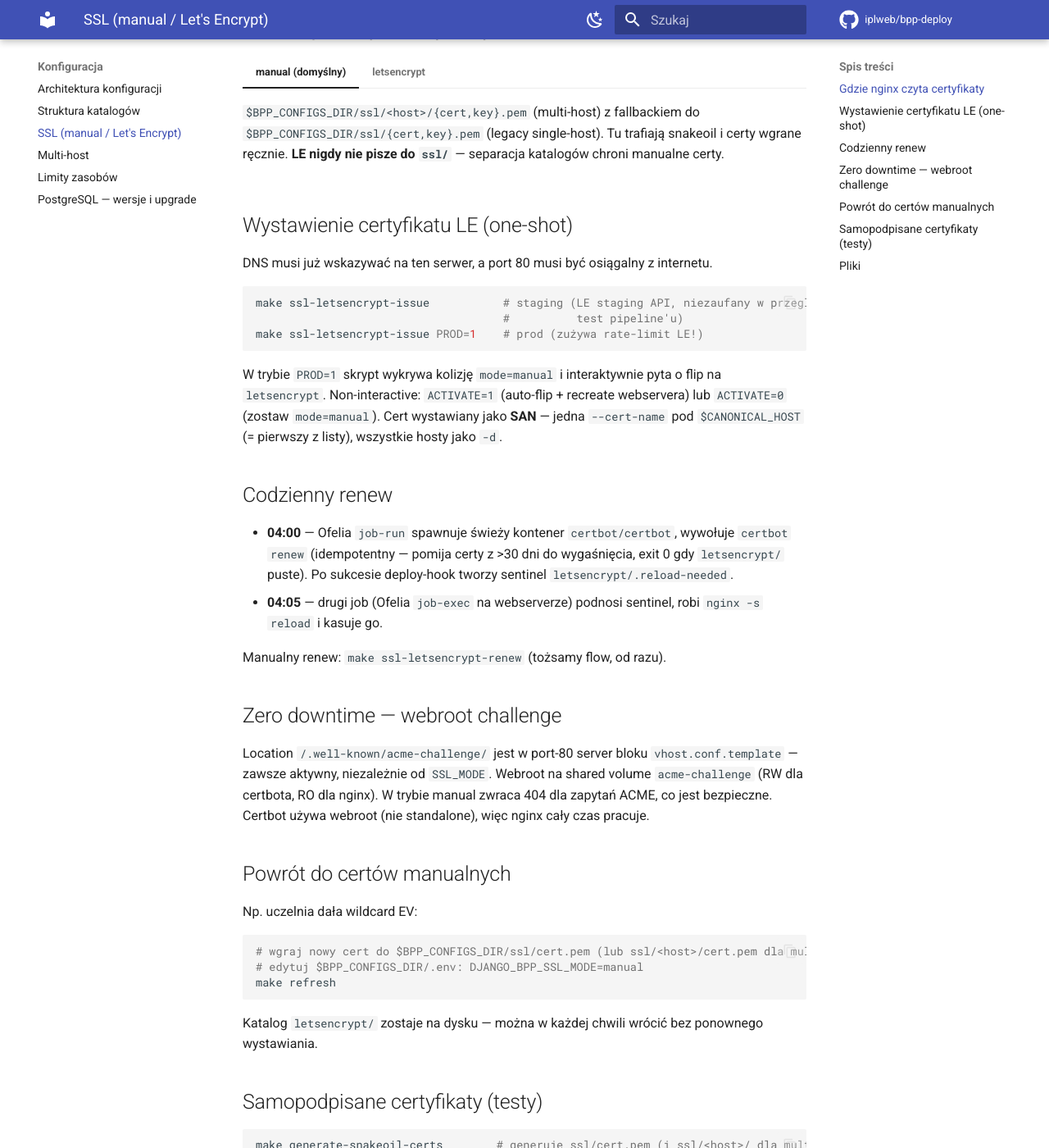
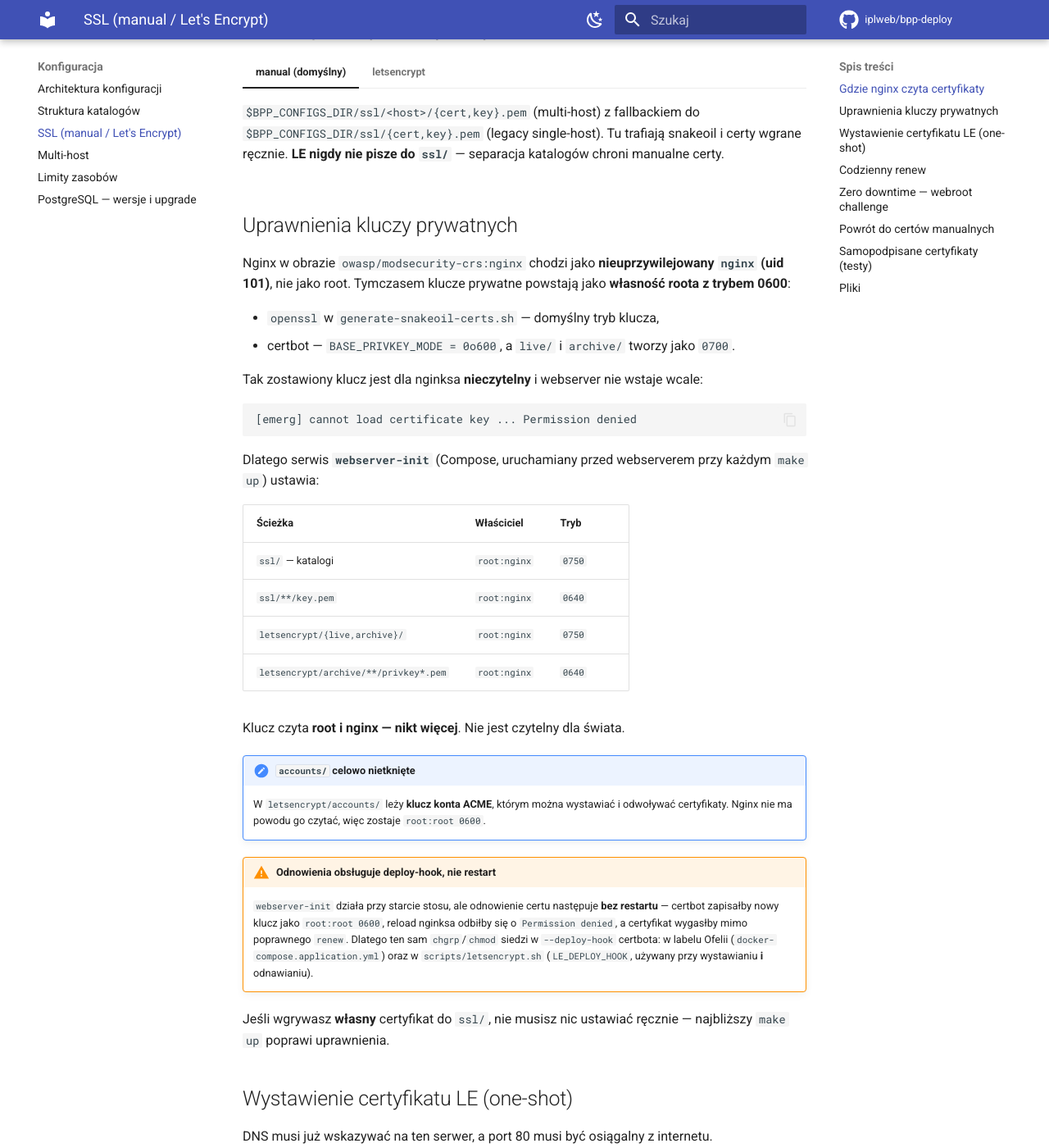
Before and after one commit to iplweb/bpp-deploy, an MkDocs documentation site: the page built from docs/konfiguracja/ssl.md, in a window 1280 px wide and 1400 px high, scrolled down 470 px. Shown: the whole window at 82% size. Built offline with MkDocs 1.6.1 and Material for MkDocs 9.7.7, drawn with Linux system fonts in a browser that asks for light colours; comment, search, counter and statistics services are not loaded.

Commit message:
fix(ssl): klucze prywatne byly nieczytelne dla nginksa (uid 101)
Ta sama klasa bledu co wolumen access logu, tylko grozniejsza — dotyka OBU
trybow SSL i kazdej swiezej instalacji.

Nginx w obrazie owasp/modsecurity-crs:nginx chodzi jako nieuprzywilejowany
uid 101. Klucze prywatne powstaja tymczasem jako wlasnosc roota z trybem 0600:
openssl w generate-snakeoil-certs.sh zostawia domyslny tryb, a certbot ma na
sztywno BASE_PRIVKEY_MODE = 0o600 i tworzy live/ oraz archive/ jako 0700
(sprawdzone w zrodle obrazu certbot/certbot:v3.3.0). Skutek:

  [emerg] cannot load certificate key ... Permission denied

czyli nginx nie wstaje wcale. W trybie `letsencrypt` przy braku certu
30-render-bpp-vhosts.sh spada na te same snakeoile, wiec nie ma sciezki, ktora
by to omijala. Odtworzone na prawdziwej semantyce linuksowego fs (na
macOS/OrbStack niewidoczne — bind mounty pokazuja sie jako wlasnosc uzytkownika
kontenera, ta sama iluzja co przy access logu).

Model uprawnien: wlascicielem zostaje root, GRUPA to `nginx`, tryb 0640
(katalogi 0750). Klucz czyta root i nginx — i nikt wiecej; sprawdzone, ze uid
spoza grupy dostaje odmowe, a klucz NIE jest czytelny dla swiata.
`letsencrypt/accounts/` celowo nietkniete — to klucz konta ACME, ktorym mozna
wystawiac i odwolywac certy; nginx nie ma po co go czytac (asercja pilnuje).

Trzy miejsca, bo klucz moze powstac w trzech momentach:
- start stosu -> serwis `webserver-init` (byly nginx-log-init; nazwa przestala
  pasowac, bo nie chodzi juz tylko o log). Dziala przy KAZDYM `make up`, wiec
  naprawia takze instalacje juz zepsute i certy wgrane recznie.
- odnowienie LE -> deploy-hook certbota w labelu Ofelii. KRYTYCZNE: odnowienie
  NIE restartuje webservera, wiec bez tego reload odbilby sie o Permission
  denied, a cert wygaslby mimo poprawnego renew.
- wystawienie/odnowienie recznie -> LE_DEPLOY_HOOK w scripts/letsencrypt.sh,
  uzywany przy `certonly` I przy `renew`.

generate-snakeoil-certs.sh ustawia dodatkowo sam tryb (0640/0644). Grupy NIE
nadaje — na hoscie gid 101 moze nalezec do zupelnie innej grupy systemowej,
wiec robi to kontener, gdzie `nginx` to znana nazwa.

Co-Authored-By: Claude Opus 5 (1M context) <noreply@anthropic.com>

````diff
--- a/docs/konfiguracja/ssl.md
+++ b/docs/konfiguracja/ssl.md
@@ -27,6 +27,50 @@ Zmiana trybu: edycja `DJANGO_BPP_SSL_MODE` + `make refresh`.
     fallbackiem do `live/<canonical>/...` (SAN, jeden cert pod nazwą pierwszego hosta
     z `HOSTNAMES`/`HOSTNAME`). Dalsze fallbacki do ścieżek manualnych — gdy LE jeszcze
     nie wystawił certu, nginx wstaje na snakeoil.
+
+## Uprawnienia kluczy prywatnych
+
+Nginx w obrazie `owasp/modsecurity-crs:nginx` chodzi jako **nieuprzywilejowany
+`nginx` (uid 101)**, nie jako root. Tymczasem klucze prywatne powstają jako
+**własność roota z trybem 0600**:
+
+- `openssl` w `generate-snakeoil-certs.sh` — domyślny tryb klucza,
+- certbot — `BASE_PRIVKEY_MODE = 0o600`, a `live/` i `archive/` tworzy jako `0700`.
+
+Tak zostawiony klucz jest dla nginksa **nieczytelny** i webserver nie wstaje wcale:
+
+```
+[emerg] cannot load certificate key ... Permission denied
+```
+
+Dlatego serwis **`webserver-init`** (Compose, uruchamiany przed webserverem przy
+każdym `make up`) ustawia:
+
+| Ścieżka | Właściciel | Tryb |
+|---|---|---|
+| `ssl/` — katalogi | `root:nginx` | `0750` |
+| `ssl/**/key.pem` | `root:nginx` | `0640` |
+| `letsencrypt/{live,archive}/` | `root:nginx` | `0750` |
+| `letsencrypt/archive/**/privkey*.pem` | `root:nginx` | `0640` |
+
+Klucz czyta **root i nginx — nikt więcej**. Nie jest czytelny dla świata.
+
+!!! note "`accounts/` celowo nietknięte"
+    W `letsencrypt/accounts/` leży **klucz konta ACME**, którym można wystawiać
+    i odwoływać certyfikaty. Nginx nie ma powodu go czytać, więc zostaje
+    `root:root 0600`.
+
+!!! warning "Odnowienia obsługuje deploy-hook, nie restart"
+    `webserver-init` działa przy starcie stosu, ale odnowienie certu następuje
+    **bez restartu** — certbot zapisałby nowy klucz jako `root:root 0600`, reload
+    nginksa odbiłby się o `Permission denied`, a certyfikat wygasłby mimo
+    poprawnego `renew`. Dlatego ten sam `chgrp`/`chmod` siedzi w `--deploy-hook`
+    certbota: w labelu Ofelii (`docker-compose.application.yml`) oraz w
+    `scripts/letsencrypt.sh` (`LE_DEPLOY_HOOK`, używany przy wystawianiu
+    **i** odnawianiu).
+
+Jeśli wgrywasz **własny** certyfikat do `ssl/`, nie musisz nic ustawiać ręcznie —
+najbliższy `make up` poprawi uprawnienia.
 
 ## Wystawienie certyfikatu LE (one-shot)
 
````
Also changed, not shown: CLAUDE.md (+13 -0 lines), docker-compose.application.yml (+8 -1 lines), docker-compose.infrastructure.yml (+55 -16 lines), docs/konfiguracja/architektura.md (+5 -0 lines), 4 other files.
